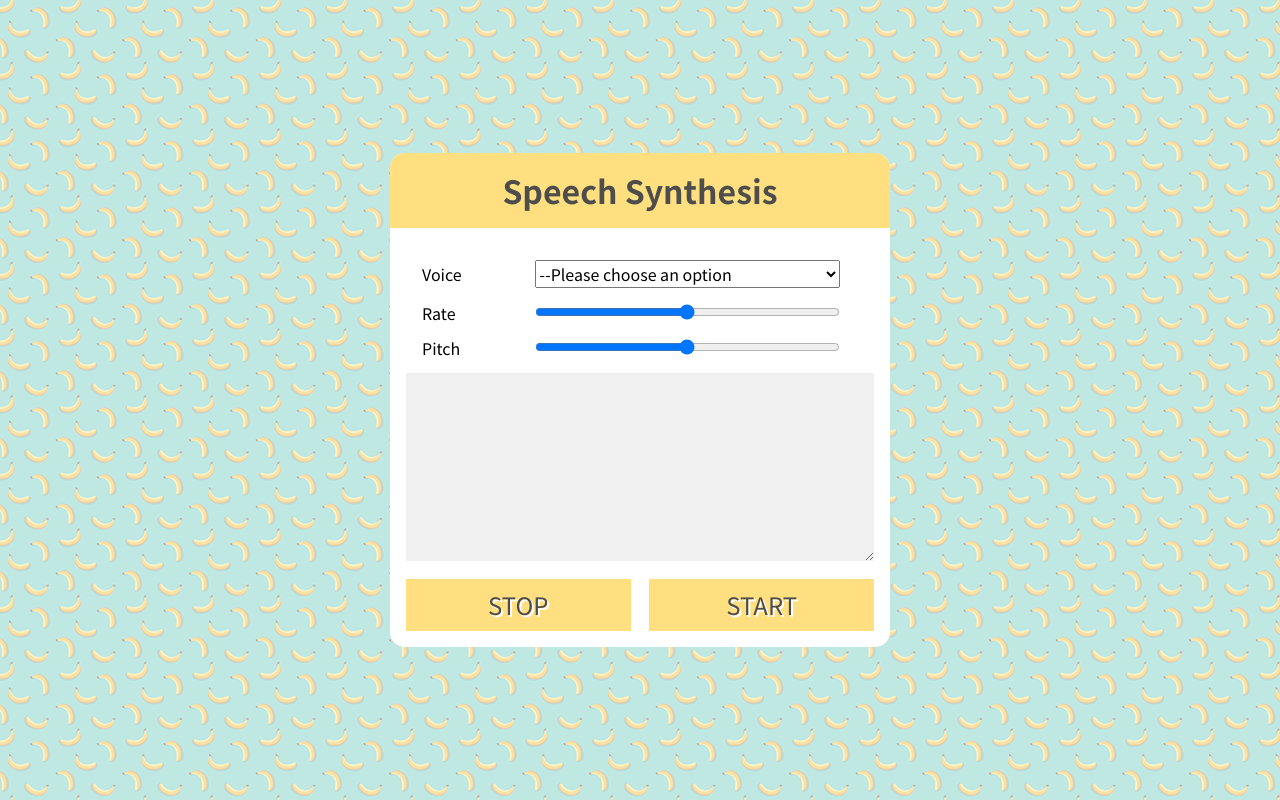
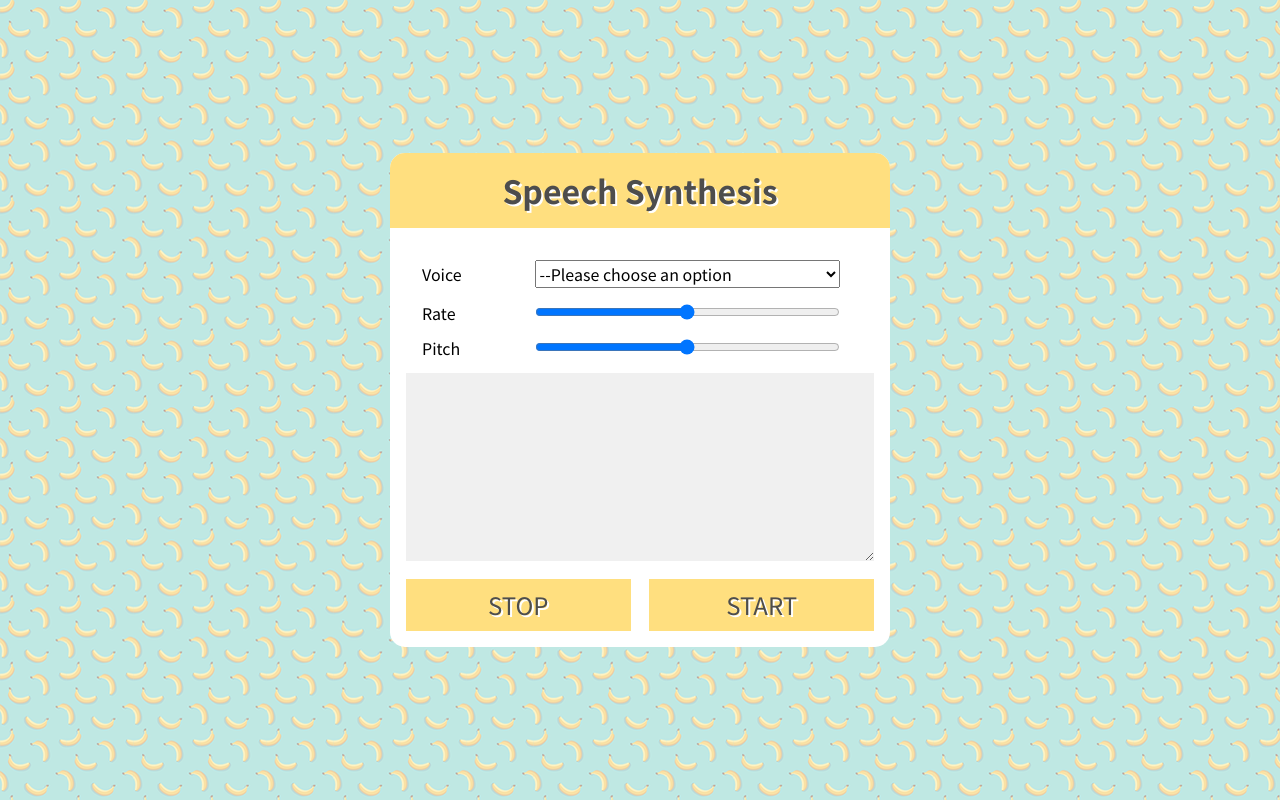
Before and after one commit to TomTilly/speech-synthesis, a plain HTML site: page index.html in a window 1280 px wide. Drawn offline with Linux system fonts and the light colour scheme.

Commit message:
add text-shadow to h1

```diff
--- a/css/stylesheet.css
+++ b/css/stylesheet.css
@@ -43,6 +43,7 @@ form {
 h1 {
   background: rgb(255, 223, 127);
   color: rgb(77, 77, 77);
+  text-shadow: 2px 2px 0 rgb(255, 255, 255);
   text-align: center;
   margin: 0;
   padding: .6em;
```
